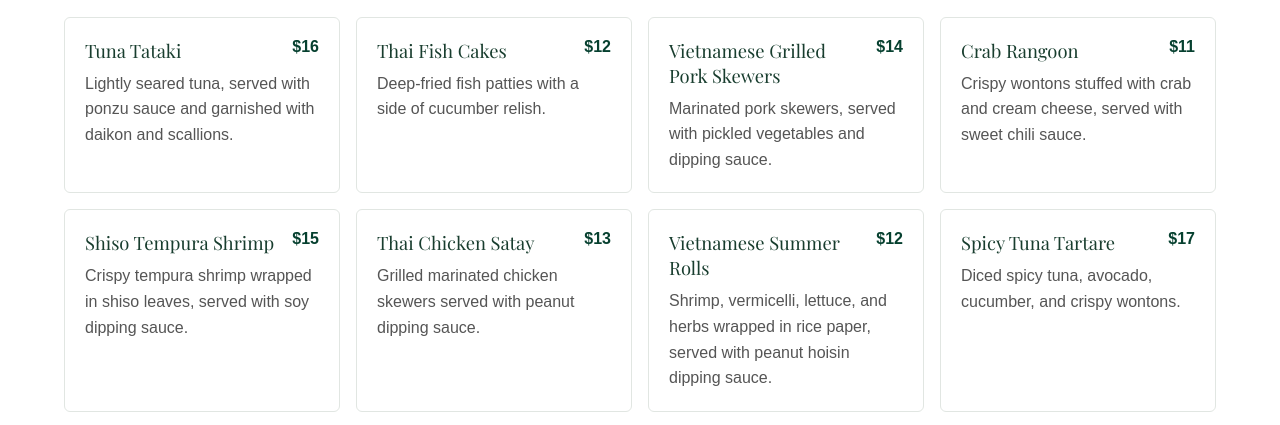
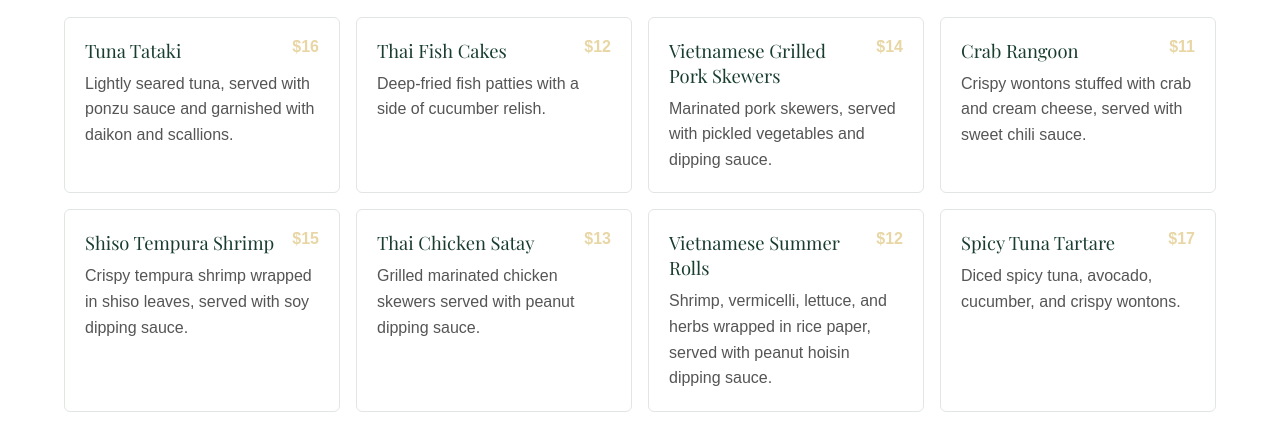
Before and after one commit to benjaminkruse24/ezo_restaurant_website, a plain HTML site: page menu.html in a window 1280 px wide. Shown: the part 324-749 px from the top of the page. Drawn offline with nearby package versions, Linux system fonts and the light colour scheme.

Commit message:
colored prices

```diff
--- a/style.css
+++ b/style.css
@@ -217,7 +217,7 @@ h1 {
 }
 
 .menu-price {
-    color: #06402f;
+    color: #e8d6a5;
     font-weight: 700;
     white-space: nowrap;
 }
```
